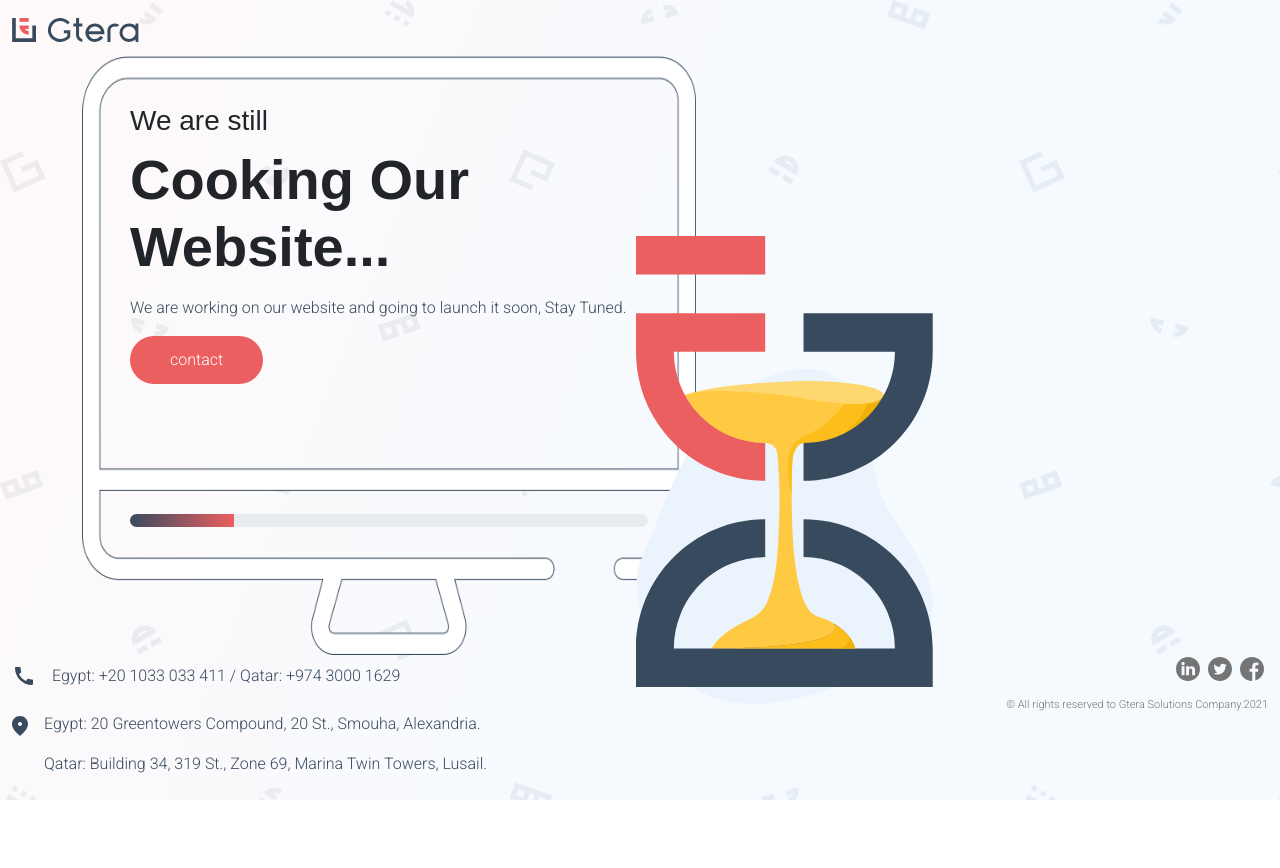
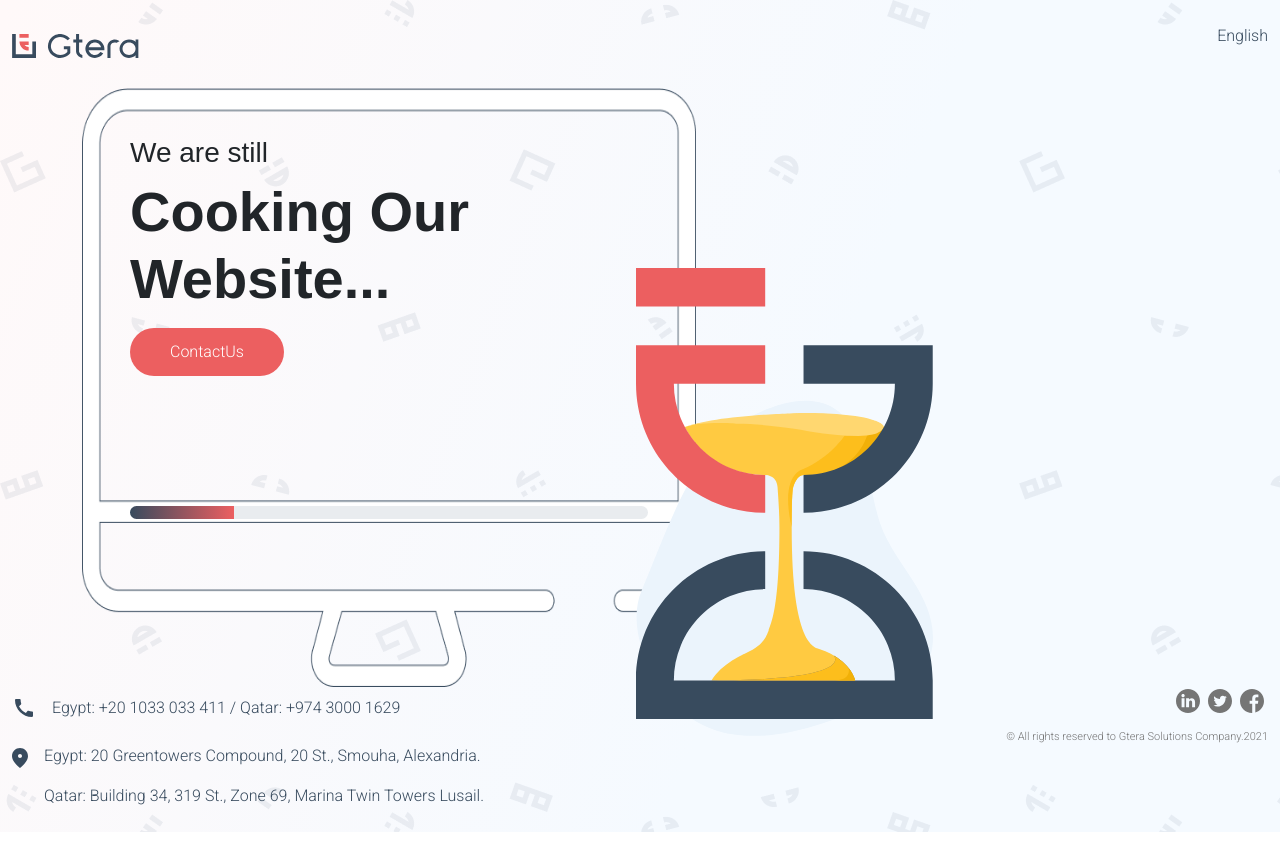
Before and after one commit to mai-mohamed/gtera, a React (Create React App) app: page / in a window 1280 px wide. Before the commit the page ends 836 px from the top, so only its background shows below. Built offline with nearby package versions, Linux system fonts and the light colour scheme; a web font is replaced by a local one.

Commit message:
adding localization

```diff
--- a/package.json
+++ b/package.json
@@ -15,6 +15,7 @@
     "react": "^17.0.2",
     "react-bootstrap": "^2.0.2",
     "react-dom": "^17.0.2",
+    "react-intl": "^5.21.0",
     "react-scripts": "4.0.3",
     "typescript": "^4.4.4",
     "web-vitals": "^1.1.2"
--- a/src/App.tsx
+++ b/src/App.tsx
@@ -1,11 +1,24 @@
+import { IntlProvider } from "react-intl";
+import messages from "./assets/local/messages";
 import Landing from "./Pages/Landing/Landing";
 import "./App.scss";
+import { useEffect } from "react";
 
 function App() {
+  useEffect(() => {
+    localStorage.setItem("lang", "en");
+  }, []);
+  const lang = localStorage.getItem("lang") || "en";
   return (
-    <div>
-      <Landing />
-    </div>
+    //@ts-ignore
+    <IntlProvider locale={lang} messages={messages[lang]}>
+      <div
+        className={lang === "ar" ? "rtl" : "ltr"}
+        dir={lang === "ar" ? "rtl" : "ltr"}
+      >
+        <Landing />
+      </div>
+    </IntlProvider>
   );
 }
 
--- a/src/Pages/Landing/Footer/Footer.tsx
+++ b/src/Pages/Landing/Footer/Footer.tsx
@@ -1,3 +1,4 @@
+import { injectIntl } from "react-intl";
 import {
   facebookIcon,
   linkedinIcon,
@@ -6,25 +7,20 @@ import {
   twitterIcon,
 } from "../../../utils/imgs";
 
-const Footer = () => {
+const Footer = ({ intl: { messages } }: any) => {
   return (
     <footer className="container-fluid">
       <div className="row">
         <div className="col-lg-6">
           <div className="d-flex align-items-start my-2">
             <img src={phoneIcon} alt="phone icon" />
-            <p className=" px-3">
-              Egypt: +20 1033 033 411 / Qatar: +974 3000 1629
-            </p>
+            <p className=" px-3">{messages.landing.contact}</p>
           </div>
           <div className="d-flex align-items-start my-2">
             <img src={locationIcon} alt="location icon" className="pt-1" />
             <div className="px-3">
-              <p>Egypt: 20 Greentowers Compound, 20 St., Smouha, Alexandria.</p>
-              <p>
-                Qatar: Building 34, 319 St., Zone 69, Marina Twin Towers,
-                Lusail.
-              </p>
+              <p>{messages.landing.firstLocation}</p>
+              <p>{messages.landing.secondLocation}</p>
             </div>
           </div>
         </div>
@@ -40,13 +36,11 @@ const Footer = () => {
               <img src={facebookIcon} alt="facebook icon" />
             </a>
           </div>
-          <small className="mt-3 d-block">
-            © All rights reserved to Gtera Solutions Company.2021
-          </small>
+          <small className="mt-3 d-block">{messages.landing.copyRights}</small>
         </div>
       </div>
     </footer>
   );
 };
 
-export default Footer;
+export default injectIntl(Footer);
--- a/src/Pages/Landing/Nav/Nav.tsx
+++ b/src/Pages/Landing/Nav/Nav.tsx
@@ -1,13 +1,22 @@
 import { Navbar } from "react-bootstrap";
 import { logo } from "../../../utils/imgs";
 const Nav = () => {
+  const lang = localStorage.getItem("lang");
+  const handleToggleLang = (): void => {
+    lang == "en"
+      ? localStorage.setItem("lang", "ar")
+      : localStorage.setItem("lang", "en");
+  };
   return (
     <>
       <Navbar>
-        <div className="container-fluid">
+        <div className="container-fluid py-3">
           <Navbar.Brand>
             <img src={logo} alt="gtera logo" />
           </Navbar.Brand>
+          <div className="lang cursor-pointer" onClick={handleToggleLang}>
+            {lang == "en" ? <p>العربيه</p> : <p>English</p>}
+          </div>
         </div>
       </Navbar>
     </>
--- a/src/Pages/Landing/Waiting/Waiting.tsx
+++ b/src/Pages/Landing/Waiting/Waiting.tsx
@@ -1,19 +1,17 @@
 import { ProgressBar } from "react-bootstrap";
+import { injectIntl } from "react-intl";
 import { waiting } from "../../../utils/imgs";
 import "./Waiting.scss";
 
-const Waiting = () => {
+const Waiting = ({ intl: { messages } }: any) => {
   return (
     <div className="container d-flex waiting__wrapper m-auto">
       <div className=" waiting p-5">
         <div className="waiting-content">
-          <h3>We are still</h3>
-          <h1>Cooking Our Website...</h1>
-          <p className="my-3">
-            We are working on our website and going to launch it soon, Stay
-            Tuned.
-          </p>
-          <button className="primary-btn">contact</button>
+          <h3>{messages.landing.still}</h3>
+          <h1>{messages.landing.cooking}</h1>
+          <p className="my-3">{messages.landing.stayTuned}</p>
+          <button className="primary-btn">{messages.buttons.contact}</button>
         </div>
         <div className="waiting-progress">
           <ProgressBar now={20} />
@@ -25,4 +23,4 @@ const Waiting = () => {
     </div>
   );
 };
-export default Waiting;
+export default injectIntl(Waiting);
--- /dev/null
+++ b/src/assets/local/ar.ts
@@ -0,0 +1,20 @@
+const ar = {
+  en: {
+    landing: {
+      still: "We are still",
+      cooking: "Cooking Our Website...",
+      stayTuned:
+        "We are working on our website and going to launch it soon, Stay Tuned.",
+      contact: " Egypt: +20 1033 033 411 / Qatar: +974 3000 1629",
+      firstLocation:
+        "Egypt: 20 Greentowers Compound, 20 St., Smouha, Alexandria.",
+      secondLocation:
+        "  Qatar: Building 34, 319 St., Zone 69, Marina Twin Towers Lusail.",
+      copyRights: "© All rights reserved to Gtera Solutions Company.2021",
+    },
+    buttons: {
+      contact: "ContactUs",
+    },
+  },
+};
+export default ar;
--- /dev/null
+++ b/src/assets/local/en.ts
@@ -0,0 +1,18 @@
+const en = {
+  en: {
+    landing: {
+      still: "We are still",
+      cooking: "Cooking Our Website...",
+      contact: " Egypt: +20 1033 033 411 / Qatar: +974 3000 1629",
+      firstLocation:
+        "Egypt: 20 Greentowers Compound, 20 St., Smouha, Alexandria.",
+      secondLocation:
+        "  Qatar: Building 34, 319 St., Zone 69, Marina Twin Towers Lusail.",
+      copyRights: "© All rights reserved to Gtera Solutions Company.2021",
+    },
+    buttons: {
+      contact: "ContactUs",
+    },
+  },
+};
+export default en;
--- /dev/null
+++ b/src/assets/local/messages.ts
@@ -0,0 +1,9 @@
+import en from "./en";
+import ar from "./ar";
+
+const messages = {
+  ...ar,
+  ...en,
+};
+
+export default messages;
--- a/src/scss/_general.scss
+++ b/src/scss/_general.scss
@@ -28,3 +28,6 @@ small {
   border: unset;
   color: white;
 }
+.cursor-pointer {
+  cursor: pointer;
+}
```
Also changed, not shown: 1 other file (tests, documents, lock files or other folders).
